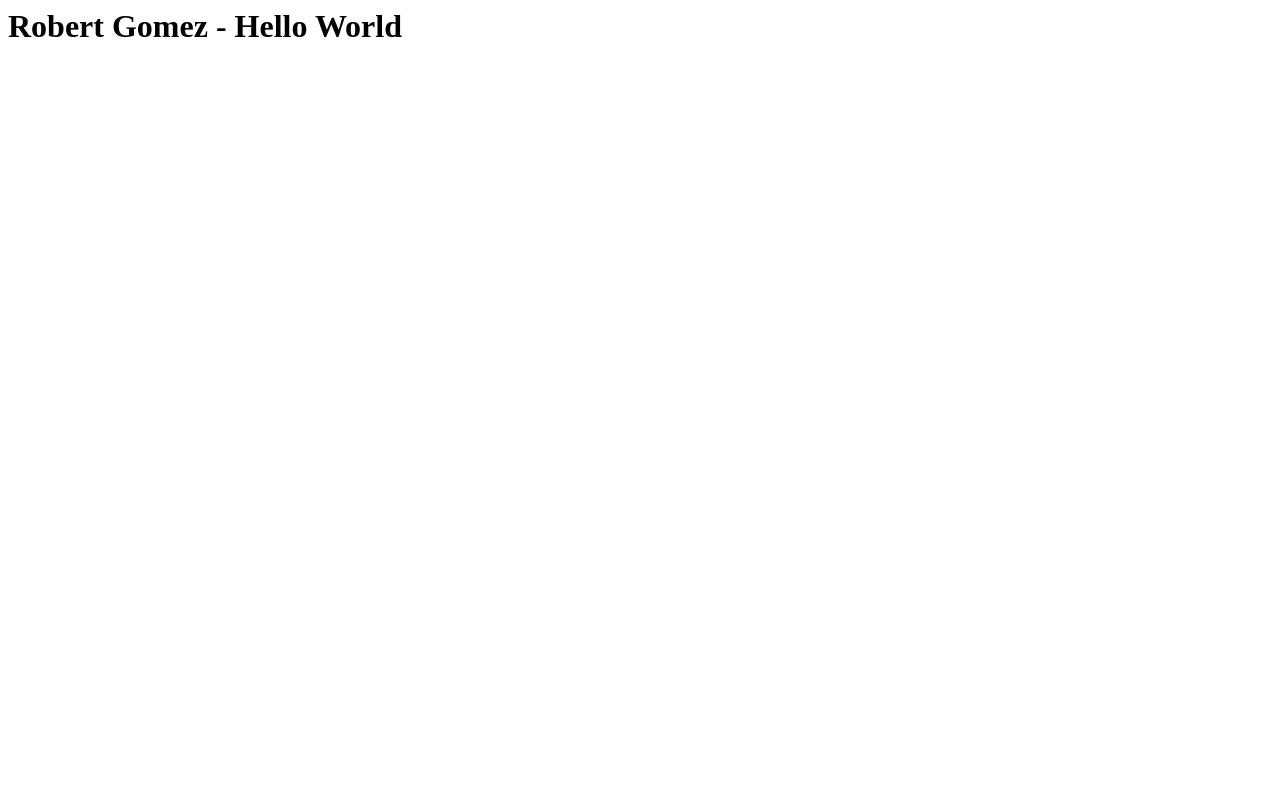
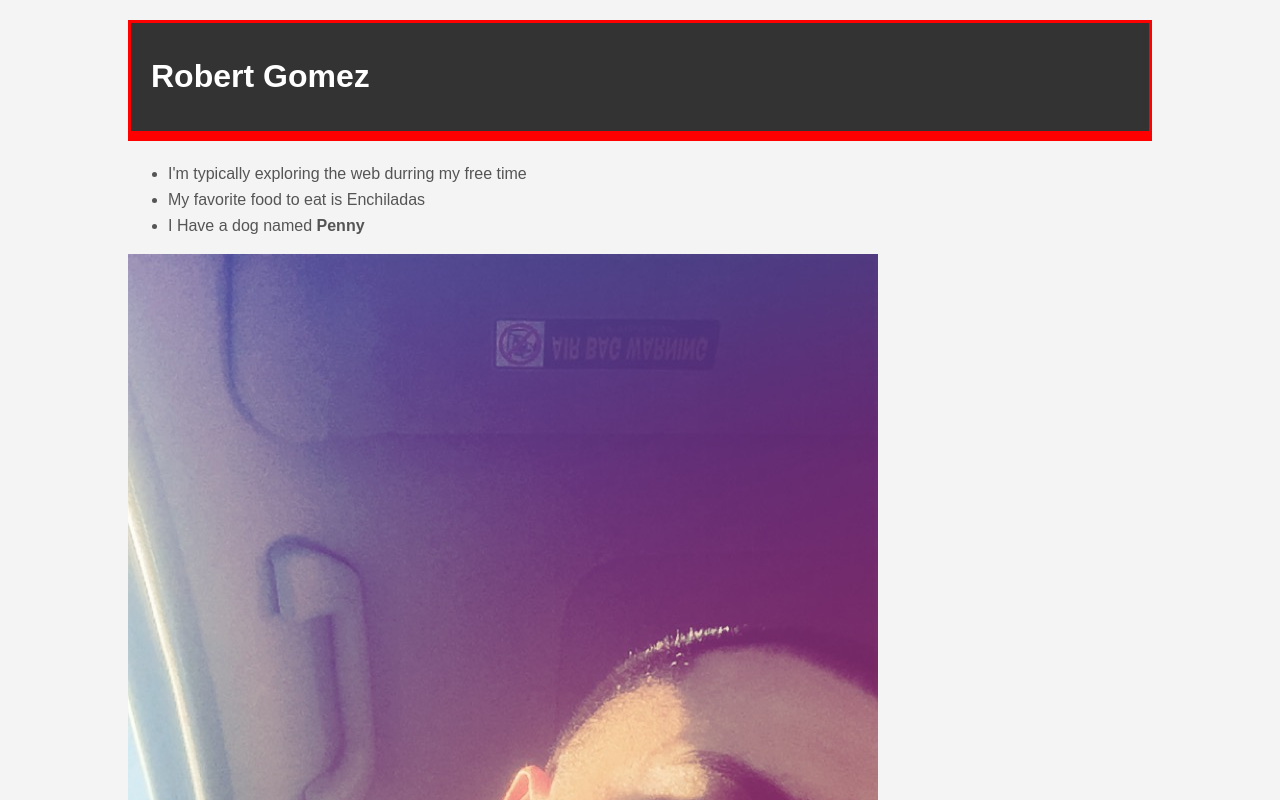
Before and after one commit to rgomez1096/rgomez1096.github.io, a plain HTML site: page index.html in a window 1280 px wide. Shown: the top 800 px of the page. Drawn offline with Linux system fonts and the light colour scheme.

Commit message:
Updating my GitHub.io

```diff
--- /dev/null
+++ b/css/style.css
@@ -0,0 +1,36 @@
+body{
+    background-color:#f4f4f4;
+    color:#555;
+    font-family:Arial, Helvetica, sans-serif;
+    font-size:16px;
+    line-height:1.6em;
+    margin:0;
+}
+
+.container{
+    width:80%;
+    margin:auto;
+    overflow:hidden;
+}
+
+.box-1{
+    background-color:#333;
+    color:#fff;
+
+    border-right:10px red solid;
+    border-left:10px red solid;
+    border-top:5px red solid;
+    border-bottom:5px red solid;
+
+    border-width:3px;
+    border-bottom-width:10px;
+    border-top-style:solid;
+
+    padding-top:20px;
+    padding-bottom:20px;
+    padding-right:20px;
+    padding-left:20px;
+
+    margin-top:20px;
+    margin:20px 0;
+ }
--- a/index.html
+++ b/index.html
@@ -1 +1,22 @@
-<h1>Robert Gomez - Hello World</h1>
+<!DOCTYPE html>
+<html>
+    <head>
+            <title>Robert's Page</title>
+            <link rel="stylesheet" tpe="text/css" href="css/style.css">
+    </head>
+    <body>
+            <div class="container">
+                    <div class="box-1">
+                    <h1>Robert Gomez</h1>
+                    </div>
+                </section>
+                <ul>
+                        <li>I'm typically exploring the web durring my free time</li>
+                        <li>My favorite food to eat is Enchiladas</li>
+                        <li>I Have a dog named <b>Penny</b></li>
+                    </ul>
+                    <div>
+                        <img src="img/IMG_0041.JPG" alt="Robert">
+                    </div>
+    </body>
+</html>
```
Also changed, not shown: img/IMG_0041.JPG (added).
